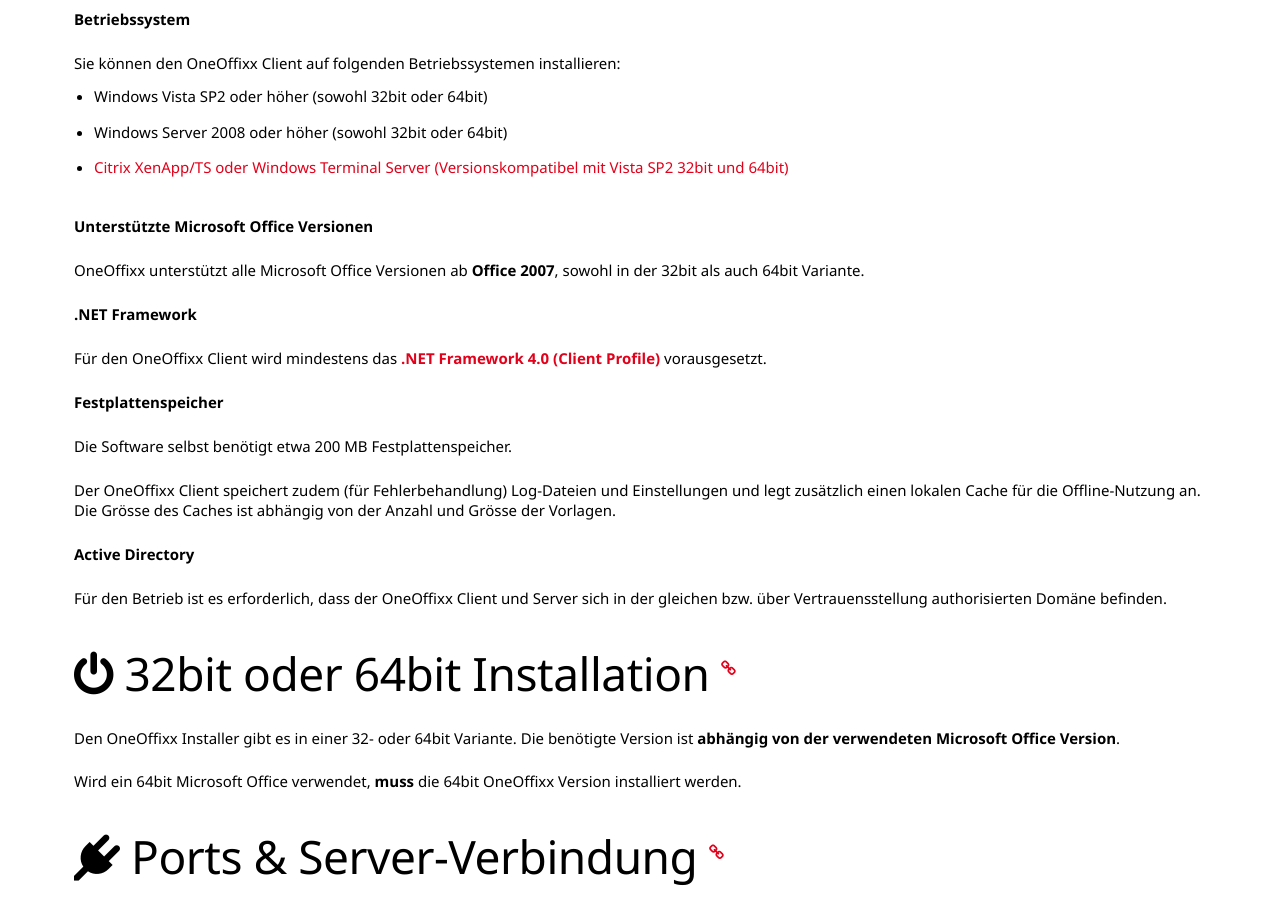
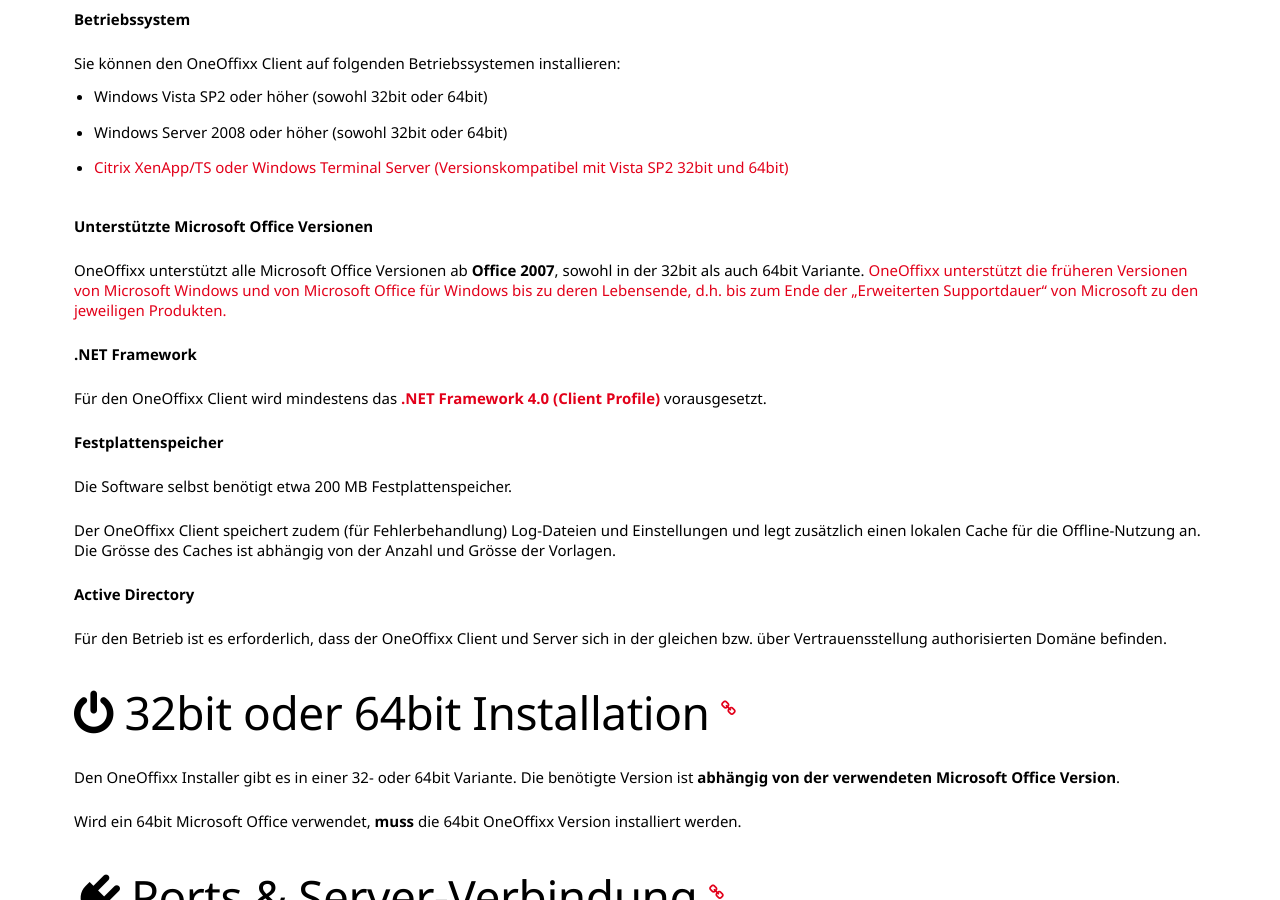
Before and after one commit to primesoft-group/oneoffixx-docs, a Jekyll site: the page built from _pages/install/de/client.md, in a window 1280 px wide and 900 px high, scrolled down 415 px. Built offline with Jekyll 4.4.1, drawn with Linux system fonts in a browser that asks for light colours; nearby versions of some CDN libraries; some web fonts are replaced.

Commit message:
Update client.md

```diff
--- a/_pages/install/de/client.md
+++ b/_pages/install/de/client.md
@@ -18,7 +18,7 @@
 
 __Unterstützte Microsoft Office Versionen__
 
-OneOffixx unterstützt alle Microsoft Office Versionen ab __Office 2007__, sowohl in der 32bit als auch 64bit Variante.
+OneOffixx unterstützt alle Microsoft Office Versionen ab __Office 2007__, sowohl in der 32bit als auch 64bit Variante. [OneOffixx unterstützt die früheren Versionen von Microsoft Windows und von Microsoft Office für Windows bis zu deren Lebensende, d.h. bis zum Ende der „Erweiterten Supportdauer“ von Microsoft zu den jeweiligen Produkten.](http://oneoffixx.com/lifecycle/)
 
 __.NET Framework__
 
```
